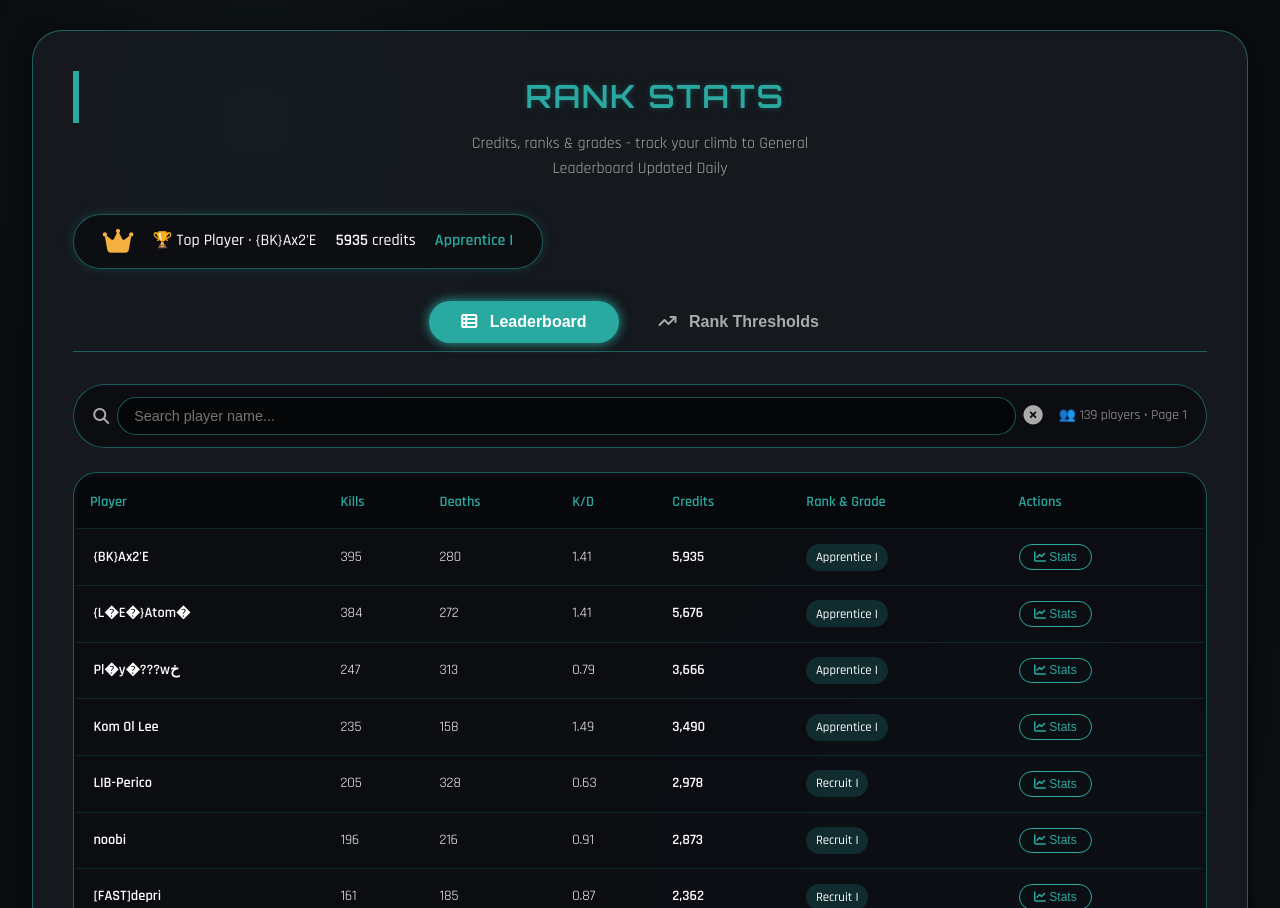
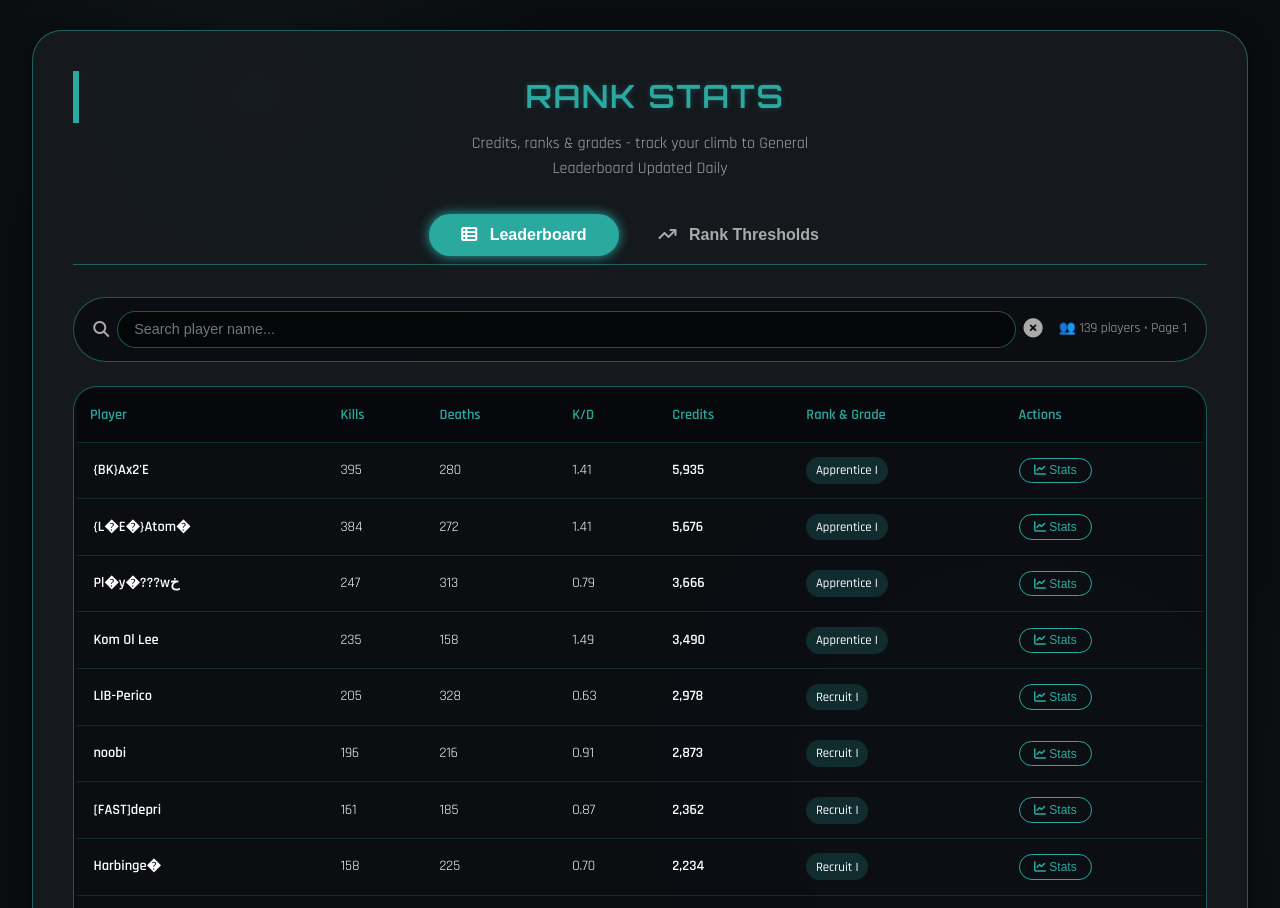
Before and after one commit to Chalwk/liberty-ce, a Jekyll site: the page built from pages/rank_stats.html, in a window 1280 px wide. Shown: the part 427-1335 px from the top of the page. Built offline with Jekyll 4.4.1, drawn with Linux system fonts in a browser that asks for light colours.

Commit message:
tidied up race_stats.html & rank_stats.html

```diff
--- a/pages/rank_stats.html
+++ b/pages/rank_stats.html
@@ -41,36 +41,6 @@ description: Rank Progression & Leaderboard
 
     .stats-header p {
         color: var(--text-muted);
-    }
-
-    .global-best-card {
-        background: rgba(10, 12, 15, 0.8);
-        border: 1px solid var(--border-glow);
-        border-radius: 60px;
-        padding: 0.8rem 1.8rem;
-        margin-bottom: 2rem;
-        display: inline-flex;
-        align-items: center;
-        gap: 1.2rem;
-        flex-wrap: wrap;
-        justify-content: center;
-        backdrop-filter: blur(6px);
-        box-shadow: 0 0 12px rgba(42, 169, 161, 0.2);
-    }
-
-    .global-best-card i {
-        color: var(--gold);
-        font-size: 1.7rem;
-    }
-
-    .global-best-card span {
-        color: var(--text-light);
-        font-weight: 500;
-    }
-
-    .global-best-card .highlight {
-        color: var(--primary);
-        font-weight: 800;
     }
 
     .stats-tabs {
@@ -451,12 +421,6 @@ description: Rank Progression & Leaderboard
             text-align: left;
         }
 
-        .global-best-card {
-            width: 100%;
-            justify-content: center;
-            text-align: center;
-        }
-
         .stats-tabs {
             flex-direction: column;
             gap: 0.6rem;
@@ -497,13 +461,6 @@ description: Rank Progression & Leaderboard
     <h1>Rank Stats</h1>
     <p>Credits, ranks & grades - track your climb to General</p>
     <p>Leaderboard Updated Daily</p>
-</div>
-
-<div class="global-best-card" id="global-best-card" style="display: none;">
-    <i class="fas fa-crown"></i>
-    <span>🏆 Top Player · <span id="top-player-name"></span> </span>
-    <span><strong id="top-credits"></strong> credits</span>
-    <span class="highlight" id="top-rank-grade"></span>
 </div>
 
 <div class="stats-tabs">
@@ -639,10 +596,6 @@ description: Rank Progression & Leaderboard
         const searchInput = document.getElementById('search-input');
         const clearSearchBtn = document.getElementById('clear-search');
         const resultsSummary = document.getElementById('results-summary');
-        const globalBestCard = document.getElementById('global-best-card');
-        const topPlayerSpan = document.getElementById('top-player-name');
-        const topCreditsSpan = document.getElementById('top-credits');
-        const topRankGradeSpan = document.getElementById('top-rank-grade');
         const ranksTbody = document.getElementById('ranks-tbody');
         const modalOverlay = document.getElementById('stats-modal');
         const modalTitle = document.getElementById('modal-title');
@@ -720,15 +672,6 @@ description: Rank Progression & Leaderboard
                 leaderboardTbody.innerHTML = `<tr><td colspan="7" class="error-msg"><i class="fas fa-exclamation-triangle"></i> Failed to load ranks.txt. Ensure file exists in /data/</td></tr>`;
                 resultsSummary.innerText = 'Error loading data';
             }
-        }
-
-        function renderGlobalBest() {
-            if (playersList.length === 0) return;
-            const top = playersList[0];
-            topPlayerSpan.innerText = escapeHtml(top.name);
-            topCreditsSpan.innerText = top.credits;
-            topRankGradeSpan.innerText = `${top.rankGradeStr}`;
-            globalBestCard.style.display = 'inline-flex';
         }
 
         function getFilteredPlayers() {
@@ -821,14 +764,14 @@ description: Rank Progression & Leaderboard
             else progressHtml += `<div class="rank-detail-text">${player.credits.toLocaleString()} / ${rankObj.nextThreshold.toLocaleString()} credits (${progressPercent.toFixed(1)}%)</div>`;
             modalBody.innerHTML = `
                 <table class="modal-stats-table" style="width:100%">
-                    <tr><th>Kills</th><td>${player.kills.toLocaleString()}</td></tr>
-                    <tr><th>Deaths</th><td>${player.deaths.toLocaleString()}</td></tr>
-                    <tr><th>K/D Ratio</th><td>${player.kdFormatted}</td></tr>
-                    <tr><th>Credits</th><td><strong>${player.credits.toLocaleString()}</strong></td></tr>
-                    <tr><th>Current Rank</th><td><span class="rank-badge">${player.rankGradeStr}</span></td></tr>
-                    <tr><th>Rank Threshold</th><td>${currentThres} → ${rankObj.nextThreshold ? rankObj.nextThreshold.toLocaleString() : '∞'}</td></tr>
-                    <tr><th>Progress</th><td>${progressHtml}</td></tr>
-                    <tr><th>Next Promotion</th><td>${rankObj.nextThreshold ? `Requires ${(rankObj.nextThreshold - player.credits).toLocaleString()} more credits` : 'Max rank achieved'}</td></tr>
+                    <tr><th>Kills</th><td>${player.kills.toLocaleString()}</td>
+                    <tr><th>Deaths</th><td>${player.deaths.toLocaleString()}</td>
+                    <tr><th>K/D Ratio</th><td>${player.kdFormatted}</td>
+                    <tr><th>Credits</th><td><strong>${player.credits.toLocaleString()}</strong></td>
+                    <tr><th>Current Rank</th><td><span class="rank-badge">${player.rankGradeStr}</span></td>
+                    <tr><th>Rank Threshold</th><td>${currentThres} → ${rankObj.nextThreshold ? rankObj.nextThreshold.toLocaleString() : '∞'}</td>
+                    <tr><th>Progress</th><td>${progressHtml}</td>
+                    <tr><th>Next Promotion</th><td>${rankObj.nextThreshold ? `Requires ${(rankObj.nextThreshold - player.credits).toLocaleString()} more credits` : 'Max rank achieved'}</td>
                 </table>
             `;
             modalOverlay.classList.add('active');
```
Also changed, not shown: other parts of pages/rank_stats.html (+0 -1 lines), pages/race_stats.html (+0 -22 lines).
